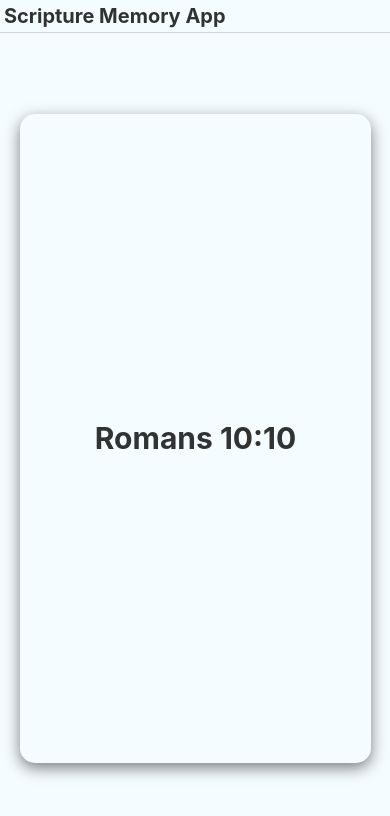
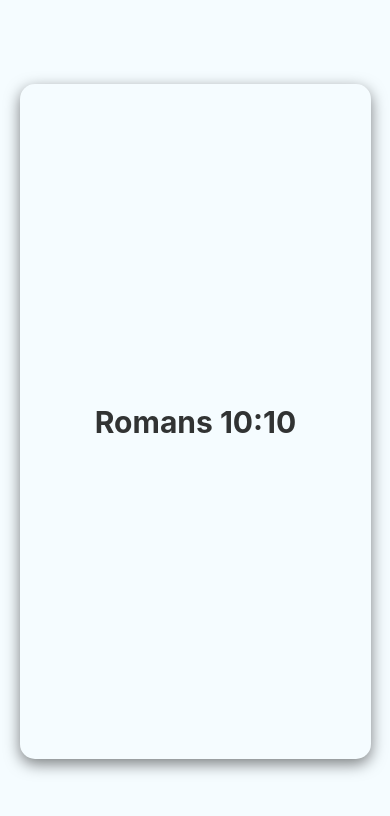
Before and after one commit to jbryandev/scripture-memory-app, a React Native app: screen / in a window 390 px wide. Shown: the top 816 px of the page. Built offline with nearby package versions, Linux system fonts and the light colour scheme.

Commit message:
Finish carousel refactor

```diff
--- a/App.js
+++ b/App.js
@@ -1,5 +1,4 @@
 import React from 'react';
-import { SafeAreaView } from 'react-native';
 import { useColorScheme } from 'react-native';
 import styled from 'styled-components/native';
 import CardCarousel from './components/CardCarousel';
@@ -12,7 +11,7 @@ export default function App() {
 
   return (
     <Container darkMode={darkMode}>
-      <Menu />
+      {/* <Menu /> */}
       <CardCarousel verses={VERSES} />
     </Container>
   );
```
